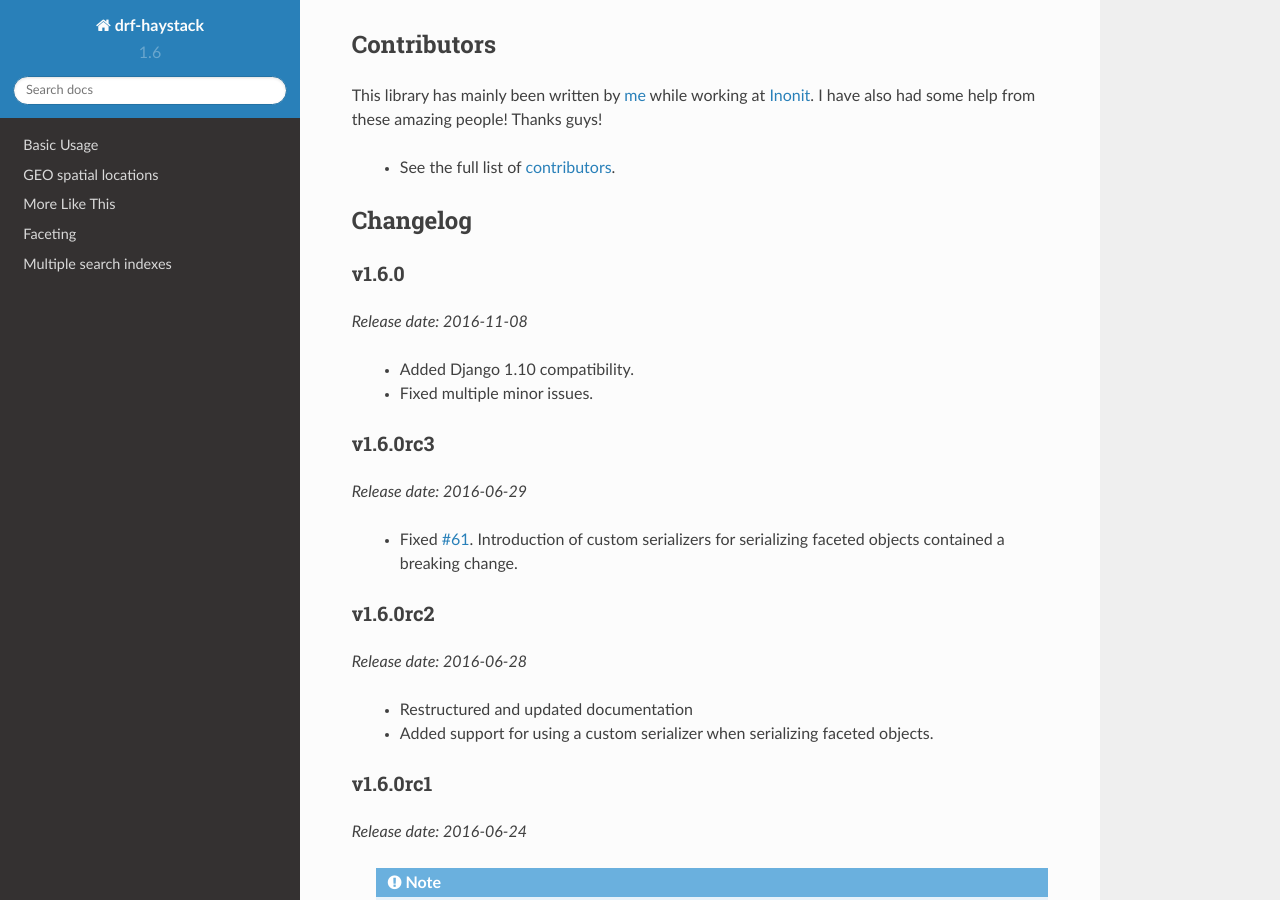
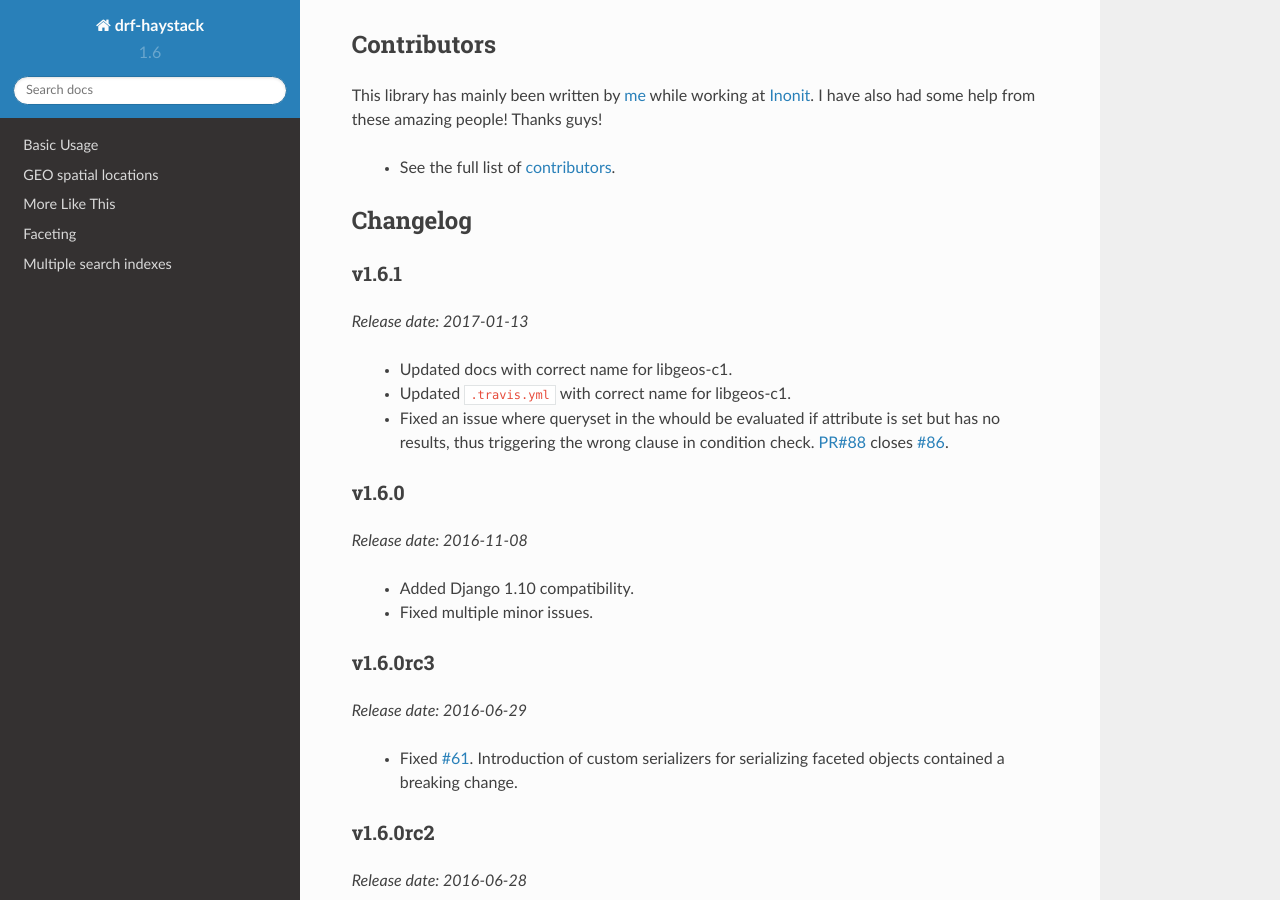
Before and after one commit to rhblind/drf-haystack, a Sphinx documentation site: the page built from docs/index.rst, in a window 1280 px wide and 900 px high, scrolled down 2083 px. Built offline with Sphinx 7.4.7 and the Read the Docs theme 2.0.0, drawn with Linux system fonts in a browser that asks for light colours; pages that are not in the unit, such as notebooks, are missing from menus.

Commit message:
Bumped to v1.6.1 - Fixed #86 - Updated docs with correct name for libgeos-c1

```diff
--- a/docs/conf.py
+++ b/docs/conf.py
@@ -76,7 +76,7 @@ copyright = '%d, Inonit AS' % date.today().year
 # The short X.Y version.
 version = '1.6'
 # The full version, including alpha/beta/rc tags.
-release = '1.6.0'
+release = '1.6.1'
 
 # The language for content autogenerated by Sphinx. Refer to documentation
 # for a list of supported languages.
@@ -293,6 +293,7 @@ intersphinx_mapping = {
 
 # Configurations for extlinks
 extlinks = {
+    'drf-pr': ('https://github.com/inonit/drf-haystack/pull/%s', 'PR#'),
     'drf-issue': ('https://github.com/inonit/drf-haystack/issues/%s', '#'),
     'haystack-issue': ('https://github.com/django-haystack/django-haystack/issues/%s', '#')
 }
--- a/docs/index.rst
+++ b/docs/index.rst
@@ -108,6 +108,16 @@ Thanks guys!
 
 Changelog
 =========
+
+v1.6.1
+------
+*Release date: 2017-01-13*
+
+    - Updated docs with correct name for libgeos-c1.
+    - Updated ``.travis.yml`` with correct name for libgeos-c1.
+    - Fixed an issue where queryset in the whould be evaluated if attribute is set but has no results,
+      thus triggering  the wrong clause in condition check. :drf-pr:`88` closes :drf-issue:`86`.
+
 
 v1.6.0
 ------
--- a/drf_haystack/__init__.py
+++ b/drf_haystack/__init__.py
@@ -3,7 +3,7 @@
 from __future__ import unicode_literals
 
 __title__ = "drf-haystack"
-__version__ = "1.6.0"
+__version__ = "1.6.1"
 __author__ = "Rolf Haavard Blindheim"
 __license__ = "MIT License"
 
```
